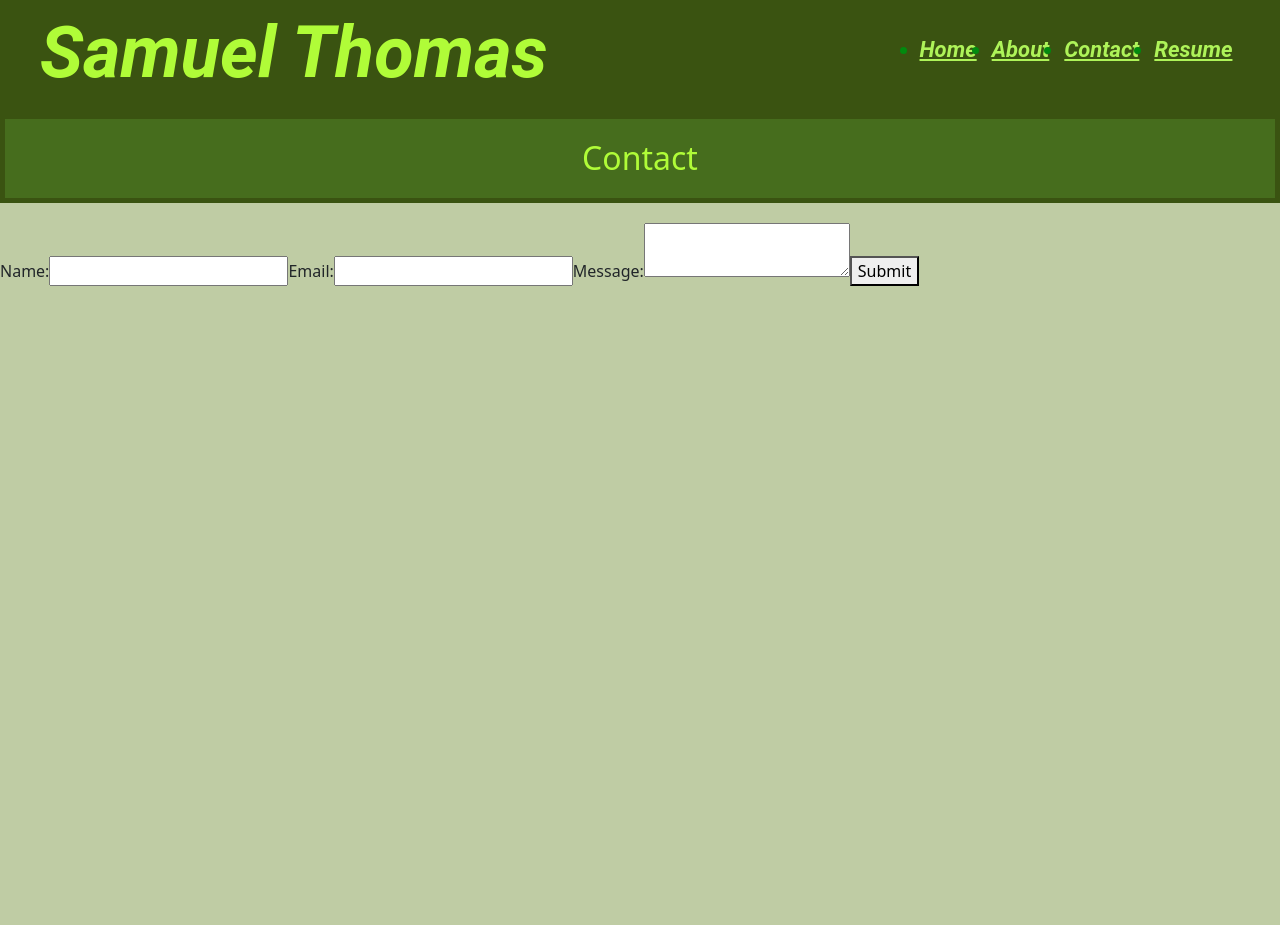
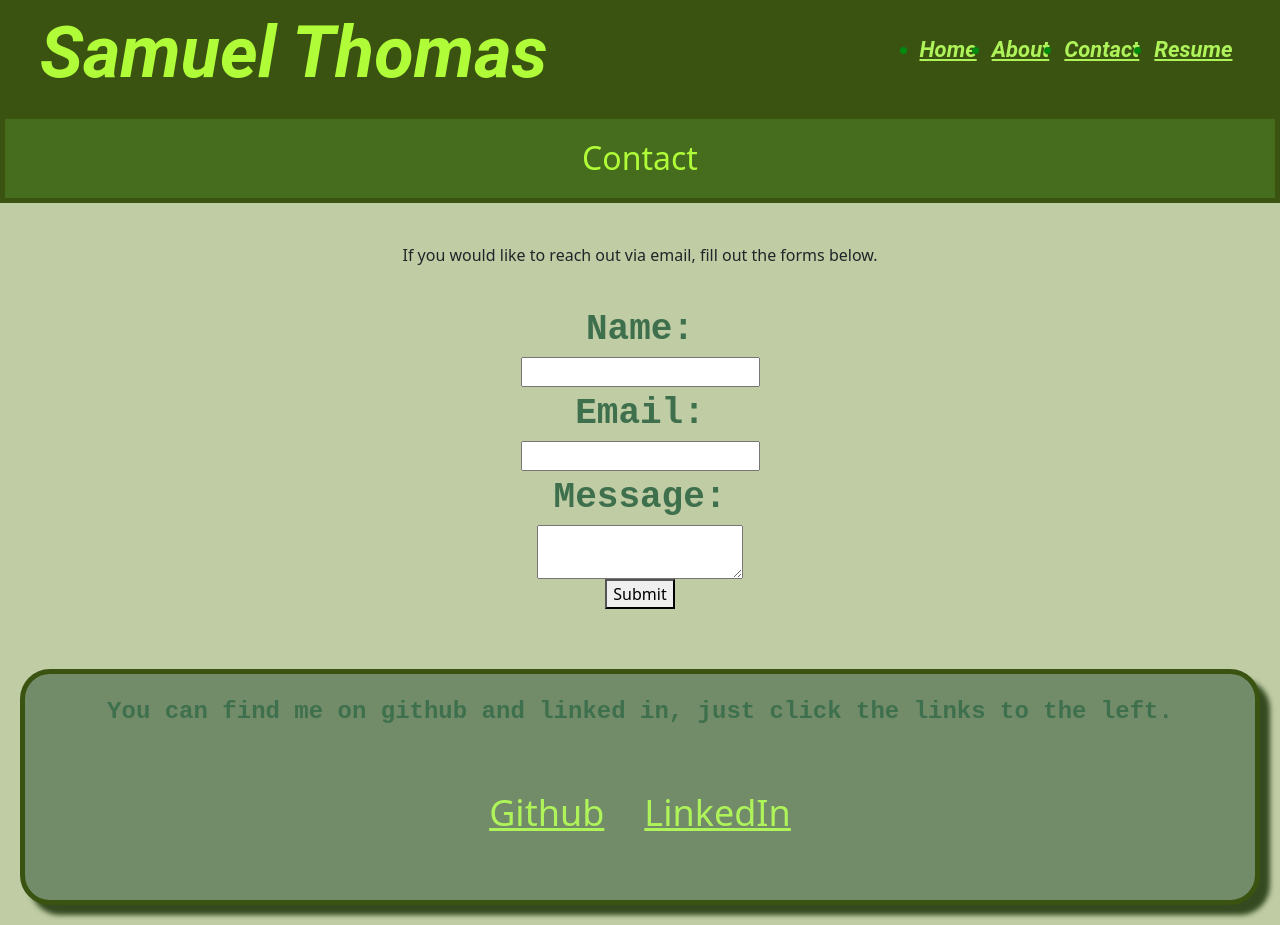
Before and after one commit to figuri/MyPortfolio, a React (Vite) app: page /contact in a window 1280 px wide. Before the commit the page ends 800 px from the top, so only its background shows below. Built offline with nearby package versions, Linux system fonts and the light colour scheme.

Commit message:
added footer component and debugged/ finished styling

```diff
--- a/package.json
+++ b/package.json
@@ -10,6 +10,7 @@
     "preview": "vite preview"
   },
   "dependencies": {
+    "@fortawesome/fontawesome-free": "^6.4.2",
     "bootstrap": "^5.3.1",
     "react": "^18.2.0",
     "react-dom": "^18.2.0",
--- a/src/App.jsx
+++ b/src/App.jsx
@@ -3,6 +3,7 @@ import reactLogo from "./assets/react.svg";
 import viteLogo from "/vite.svg";
 import "./index.css";
 import NavBar from "./components/NavBar"
+import Footer from "./components/Footer"
 import { Outlet } from 'react-router-dom'
 
 function App() {
@@ -10,6 +11,7 @@ function App() {
     <>
     <NavBar/>
       <Outlet />
+      <Footer/>
     </>
   );
 }
--- /dev/null
+++ b/src/components/Footer.jsx
@@ -0,0 +1,17 @@
+import React from 'react';
+
+function Footer() {
+  return (
+    <footer>
+      <div className="footer-content">
+        <p className='footer-message'>You can find me on github and linked in, just click the links to the left.</p>
+        <div className="social-links">
+          <a href="https://github.com/figuri">Github</a>
+          <a href="https://www.linkedin.com/in/samuel-thomas-b82614183/">LinkedIn</a>
+        </div>
+      </div>
+    </footer>
+  );
+}
+
+export default Footer;
--- a/src/components/pages/Contact.jsx
+++ b/src/components/pages/Contact.jsx
@@ -1,51 +1,86 @@
-import React, { useState } from 'react';
+import React, { useState } from "react";
 
 export default function Contact() {
   const [name, setName] = useState("");
   const [email, setEmail] = useState("");
   const [message, setMessage] = useState("");
   const [isSubmitted, setIsSubmitted] = useState(false);
+  const [errors, setErrors] = useState({});
 
   const handleSubmit = (e) => {
     e.preventDefault();
+
+    // Perform form validation
+    const newErrors = {};
+    if (!name.trim()) {
+      newErrors.name = "Name is required";
+    }
+    if (!email.trim()) {
+      newErrors.email = "Email is required";
+    } else if (!isValidEmail(email)) {
+      newErrors.email = "Invalid email address";
+    }
+    if (!message.trim()) {
+      newErrors.message = "Message is required";
+    }
+
+    // If there are errors, set them in the state and do not submit the form
+    if (Object.keys(newErrors).length > 0) {
+      setErrors(newErrors);
+    } else {
+      // If there are no errors, submit the form
       setIsSubmitted(true);
+    }
+  };
+
+  const isValidEmail = (email) => {
+    const emailRegex = /^[A-Za-z0-9._%+-]+@[A-Za-z0-9.-]+\.[A-Za-z]{2,}$/;
+    return emailRegex.test(email);
   };
 
   return (
-        <section id='contact'>
+    <section id="contact">
         <h2 className="header">Contact</h2>
-            {/* confirm message on form submit */}
+      <div className="contact-container">
+        <p className="contact-message">
+          If you would like to reach out via email, fill out the forms below.
+        </p>
+        {/* Confirmation message on form submit */}
         {isSubmitted && <p>Thank you for your message!</p>}
-            {/* contact form */}
+        {/* Contact form */}
         <form onSubmit={handleSubmit}>
-                <label htmlFor='name'>Name:</label>
+          <label htmlFor="name">Name:</label>
           <input
-                    type='text'
-                    name='name'
-                    id='name'
+            type="text"
+            name="name"
+            id="name"
             value={name}
             onChange={(e) => setName(e.target.value)}
             required
           />
-                <label htmlFor='email'>Email:</label>
+          {errors.name && <p className="error">{errors.name}</p>}
+          <label htmlFor="email">Email:</label>
           <input
-                    type='email'
-                    name='email'
-                    id='email'
+            type="email"
+            name="email"
+            id="email"
             value={email}
             onChange={(e) => setEmail(e.target.value)}
             required
           />
-                <label htmlFor='message'>Message:</label>
+          {errors.email && <p className="error">{errors.email}</p>}
+          <label htmlFor="message">Message:</label>
           <textarea
-                    name='message'
-                    id='message'
+            name="message"
+            id="message"
             value={message}
             onChange={(e) => setMessage(e.target.value)}
             required
           />
-                <button type='submit'>Submit</button>
+          {errors.message && <p className="error">{errors.message}</p>}
+          <button type="submit">Submit</button>
         </form>
+      </div>
     </section>
-    )
+  );
 }
--- a/src/components/pages/Portfolio.jsx
+++ b/src/components/pages/Portfolio.jsx
@@ -30,10 +30,17 @@ export default function Portfolio() {
         },
         {
             title: 'Bemploy',
-            description: 'this is the backend for a employee registry for an ecommmerce company',
+            description: 'This is the backend for a employee registry for an ecommmerce company',
             link: 'This is a backend application there is no site to visit but if you visit the github repo and read the readme you can see how to use it !',
             repoLink: 'https://github.com/figuri/Bemploy',
             image: './project-images/bemploy.png'
+        },
+        {
+            title: 'Skyfinder',
+            description: 'This is a front end application that finds the current location of the international space station and tells you some user related info !',
+            link: 'https://ssherp.github.io/SkyFinder-project/',
+            repoLink: 'https://github.com/ssherp/SkyFinder-project',
+            image: './project-images/skyfinder.png'
         }
     ]
     return (
--- a/src/index.css
+++ b/src/index.css
@@ -161,6 +161,7 @@ a:hover {
   margin: 20px;
   font-size: 24px;
   font-family: "Courier New", Courier, monospace;
+  border-radius: 30px;
 }
 
 .about-text p {
@@ -254,3 +255,92 @@ a:hover {
 .resume-download a:hover {
   color: var(--stoneblue);
 }
+
+.error {
+  background-color: var(--moss);
+  display: flex;
+  justify-content: center;
+  align-items: center;
+  flex-direction: column;
+  padding: 20px 0;
+  color: var(--chartruese);
+  border: solid 5px var(--juniper);
+}
+
+.error p,
+.error a {
+  font-size: 36px;
+  font-family: "Courier New", Courier, monospace;
+  font-weight: bold;
+  color: var(--chartruese);
+}
+
+.contact-container {
+  display: flex;
+  justify-content: center;
+  align-items: center;
+  flex-direction: column;
+  padding: 20px 0;
+}
+
+form {
+  display: flex;
+  justify-content: center;
+  align-items: center;
+  flex-direction: column;
+  padding: 20px 0;
+}
+
+label {
+  font-size: 36px;
+  font-family: "Courier New", Courier, monospace;
+  font-weight: bold;
+  color: var(--hunter);
+}
+
+label input {
+  font-size: 24px;
+  font-family: "Courier New", Courier, monospace;
+  font-weight: bold;
+  color: var(--hunter);
+  margin: 10px;
+  padding: 10px;
+  border: solid 5px var(--hunter);
+  border-radius: 30px;
+}
+
+.social-links {
+  display: flex;
+  justify-content: center;
+  align-items: center;
+  flex-wrap: wrap;
+  padding: 20px 0;
+}
+
+.footer-content {
+  display: flex;
+  justify-content: center;
+  align-items: center;
+  flex-wrap: wrap;
+}
+
+footer {
+  border: solid 5px var(--juniper);
+  border-radius: 30px;
+  box-shadow: 10px 10px 5px var(--seaweed);
+  margin: 20px;
+  padding: 20px;
+  background-color: var(--sage);
+}
+
+.social-links a {
+  margin: 20px;
+  font-size: 36px;
+}
+
+.footer-message {
+  font-size: 24px;
+  font-family: "Courier New", Courier, monospace;
+  font-weight: bold;
+  color: var(--hunter);
+}
```
Also changed, not shown: public/project-images/skyfinder.png (added), 1 other file (tests, documents, lock files or other folders). Lines whose indentation alone changed are shown as unchanged.
